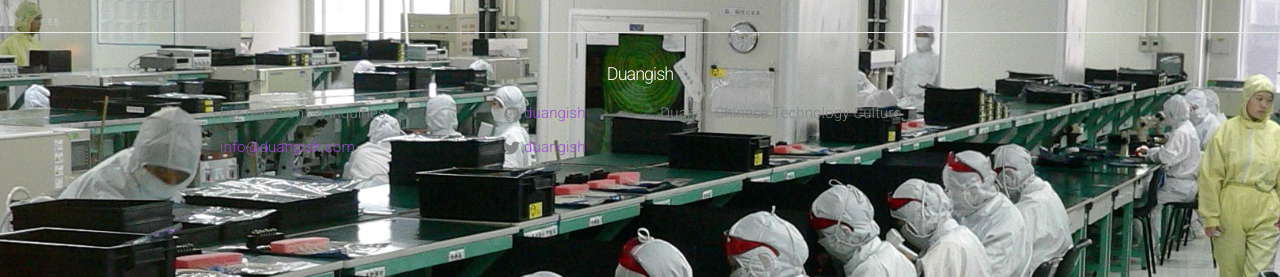
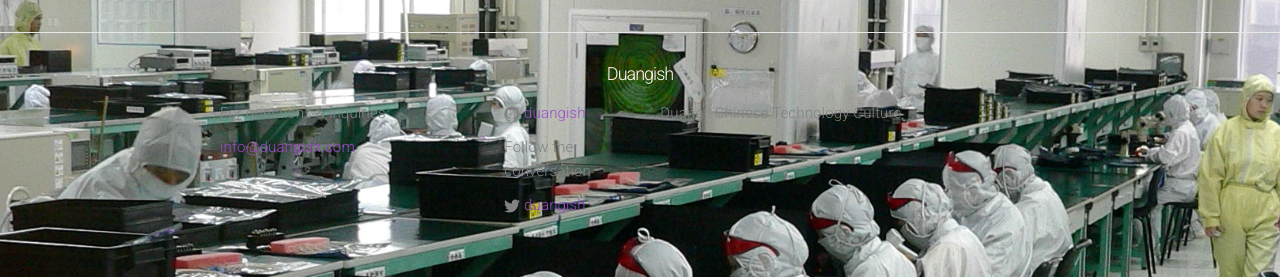
Before and after one commit to clemsos/duangish.github.io, a Jekyll site: the page built from index.md, in a window 1280 px wide. Shown: the part 1860-2137 px from the top of the page. Built offline with Jekyll 4.4.1, drawn with Linux system fonts in a browser that asks for light colours; nearby versions of some CDN libraries.

Commit message:
Update footer.html

```diff
--- a/_includes/footer.html
+++ b/_includes/footer.html
@@ -6,7 +6,7 @@
     <div class="footer-col-wrapper">
       <div class="footer-col  footer-col-1">
         <ul class="contact-list">
-          <li>For questions & inquiries:</li>
+          <li><strong></strong>For questions & inquiries</strong></li>
           <li><a href="mailto:{{ site.email }}">{{ site.email }}</a></li>
         </ul>
       </div>
@@ -28,6 +28,7 @@
           {% endif %}
 
           {% if site.twitter_username %}
+          <li><strong></strong>Follow the conversation</strong></li>
           <li>
             <a href="https://twitter.com/{{ site.twitter_username }}">
               <span class="icon  icon--twitter">
```
